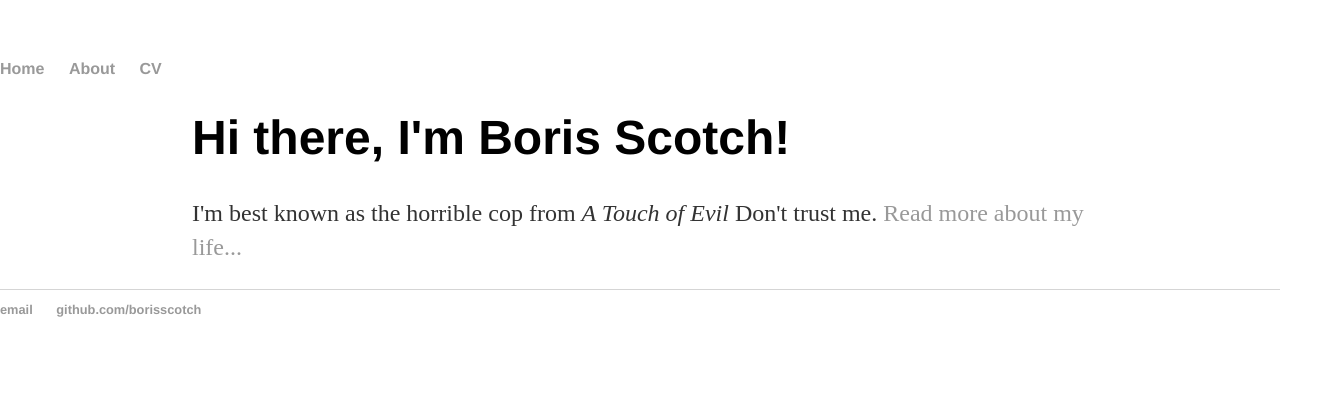
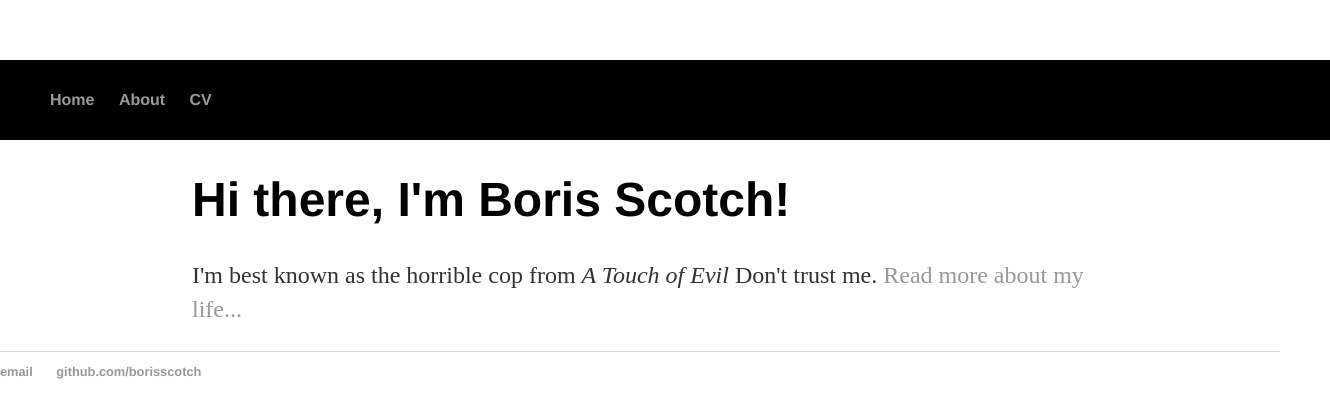
Before and after one commit to BorisScotch/BorisScotch.github.io, a plain HTML site: page index.html in a window 1280 px wide. Shown: the whole page, 1330 px wide, since content can reach past the window. Drawn offline with Linux system fonts and the light colour scheme.

Commit message:
Update main.css

```diff
--- a/css/main.css
+++ b/css/main.css
@@ -7,7 +7,15 @@ body {
     margin:auto;
 }
 nav {
-    margin:auto;
+   margin: 0 auto;
+    align-content: center;
+    padding-left: 50px;
+    clear: both;
+    width: 100%;
+    display: block;
+    background-color: black;
+    padding-top: 15px;
+    padding-bottom: 15px;
 }
 nav ul, footer ul {
     font-family:'Helvetica', 'Arial', 'Sans-Serif';
```
